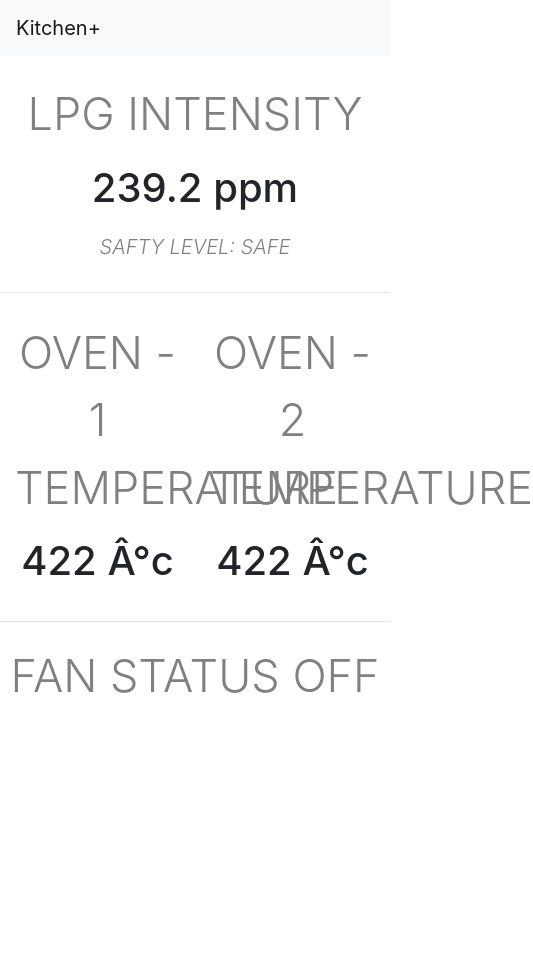
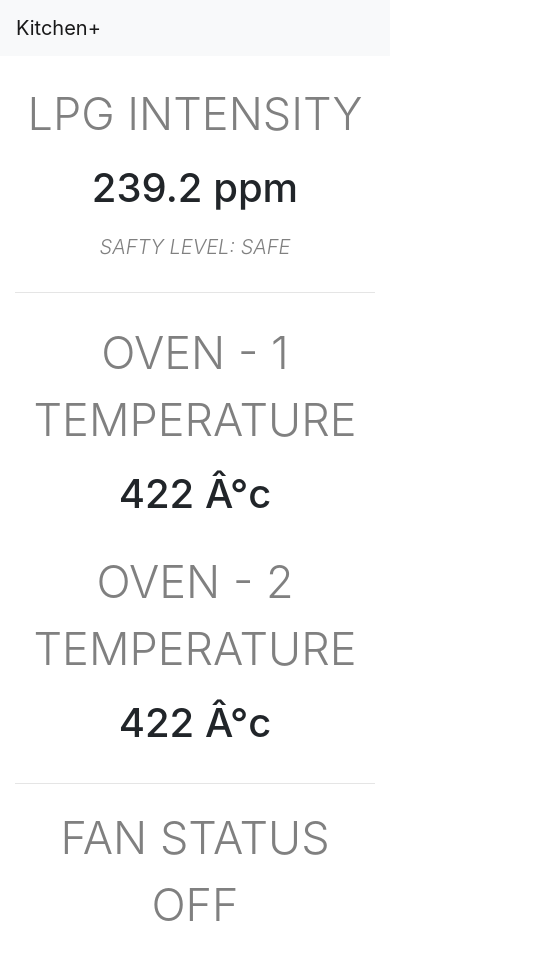
Before and after one commit to wisaTong/KitchenPlus, a plain HTML site: page index.html in a window 390 px wide. Shown: the whole page, 533 px wide, since content can reach past the window. Before the commit the page ends 844 px from the top, so only its background shows below. Drawn offline with nearby package versions, Linux system fonts and the light colour scheme; no server answers.

Commit message:
mobile compat

```diff
--- a/index.html
+++ b/index.html
@@ -24,22 +24,22 @@
   <div height="100px"></div>
 
   <div class="page" style="margin-top: 80px">
+    <div class="container">
       <div class="center">
-      <div class="module">
+
         <p class="font-weight-light" style="margin-top: 20px; font-size: 45px; color: grey">LPG INTENSITY</p>
         <h1 id="lpg" style="margin-bottom: 20px">239.2 ppm</h1>
         <p id="safety" class="font-weight-light italic" style="margin-bottom: 30px; font-size: 20px; color: grey">SAFTY LEVEL: SAFE</p>
-      </div>
 
         <hr>
 
         <div class="container">
           <div class="row">
-          <div class="col-6">
+            <div class="col-12 col-md-6">
               <p id="oven1" class="font-weight-light hover-fade" style="margin-top: 10px; font-size: 45px;">OVEN - 1 TEMPERATURE</p>
               <h1 id="oven-temp1" style="margin-bottom: 20px">422 °c</h1>
             </div>
-          <div class="col-6">
+            <div class="col-12 col-md-6">
               <p id="oven2" class="font-weight-light hover-fade" style="margin-top: 10px; font-size: 45px;">OVEN - 2 TEMPERATURE</p>
               <h1 id="oven-temp2" style="margin-bottom: 20px">422 °c</h1>
             </div>
@@ -49,6 +49,7 @@
         <hr>
 
         <p id="fan" class="font-weight-light" style="margin-top: 20px; margin-bottom: 80px; font-size: 45px; color: grey">FAN STATUS OFF</p>
+      </div>
     </div>
   </div>
 
```
Lines whose indentation alone changed are shown as unchanged.
